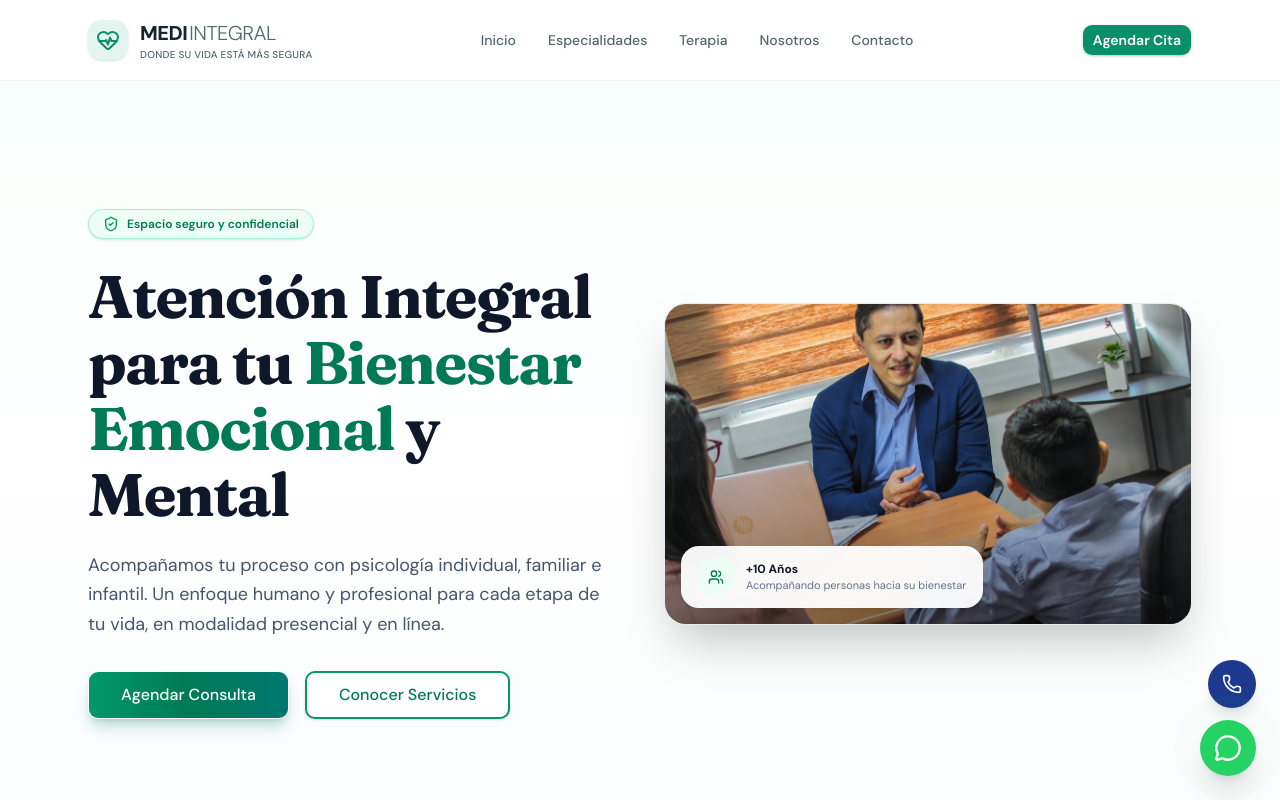
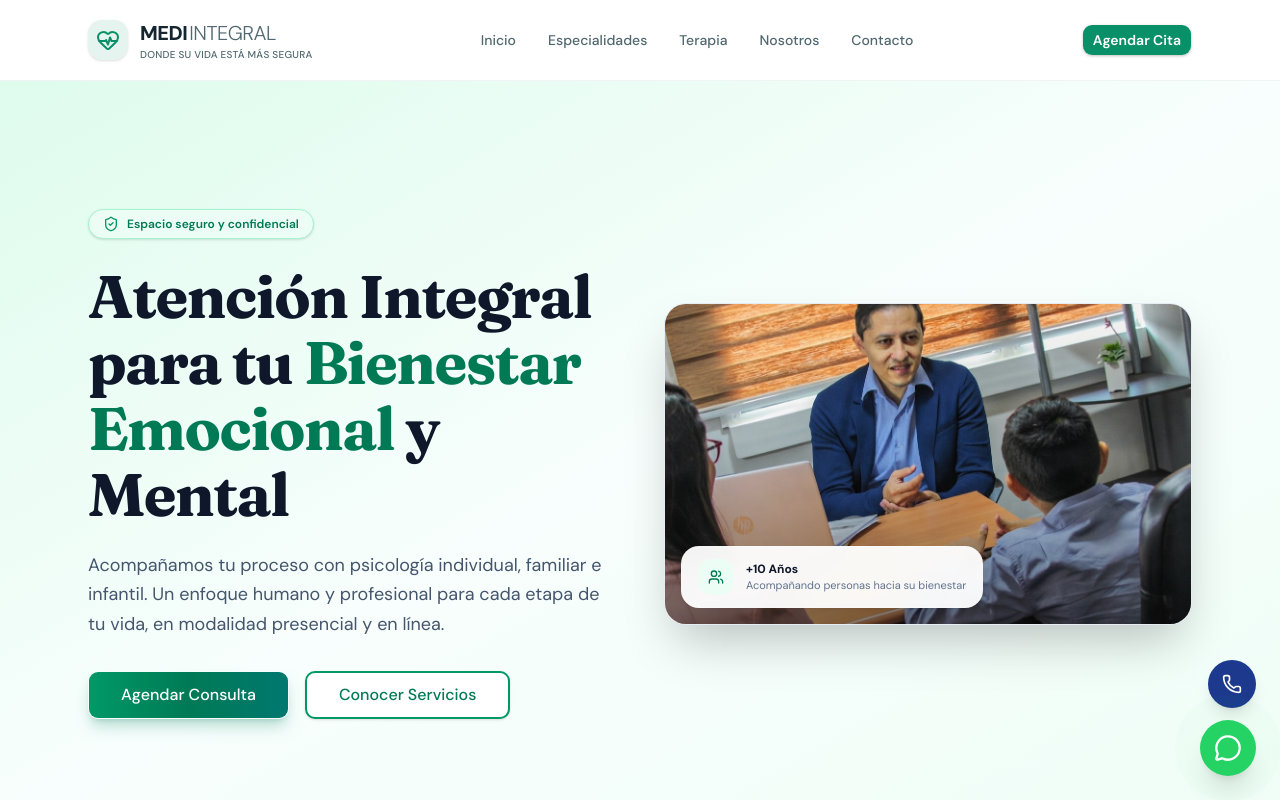
Before and after one commit to Mediintegral-SV/mediintegral-web, a Next.js app: page / in a window 1280 px wide. Shown: the top 800 px of the page. Built offline with nearby package versions, Linux system fonts and the light colour scheme.

Commit message:
Update hero.tsx

```diff
--- a/components/hero.tsx
+++ b/components/hero.tsx
@@ -5,7 +5,7 @@ import { ShieldCheck, Users } from "lucide-react"
 
 export function Hero() {
   return (
-    <section id="inicio" className="relative overflow-hidden pt-24 pb-16 md:pt-32 md:pb-24 bg-gradient-to-b from-emerald-50/40 via-white to-slate-50/60">
+    <section id="inicio" className="relative overflow-hidden pt-24 pb-16 md:pt-32 md:pb-24 bg-gradient-to-br from-emerald-100/70 via-teal-50/50 to-emerald-50/80">
       <div className="mx-auto max-w-6xl px-4 md:px-6">
         <div className="grid gap-12 lg:grid-cols-2 lg:items-center">
 
@@ -32,7 +32,7 @@ export function Hero() {
                 </a>
               </Button>
 
-              <Button asChild variant="outline" size="lg" className="h-12 px-8 text-base border-2 border-emerald-600 text-emerald-700 hover:bg-emerald-50 font-medium transition-all shadow-sm">
+              <Button asChild variant="outline" size="lg" className="h-12 px-8 text-base border-2 border-emerald-600 text-emerald-700 hover:bg-emerald-50/80 font-medium transition-all shadow-sm">
                 <Link href="#servicios">
                   Conocer Servicios
                 </Link>
@@ -66,7 +66,7 @@ export function Hero() {
               </div>
             </div>
 
-            <div className="absolute -top-6 -right-6 -z-10 h-72 w-72 rounded-full bg-emerald-100/50 blur-3xl pointer-events-none" />
+            <div className="absolute -top-6 -right-6 -z-10 h-72 w-72 rounded-full bg-emerald-200/60 blur-3xl pointer-events-none" />
           </div>
 
         </div>
```
